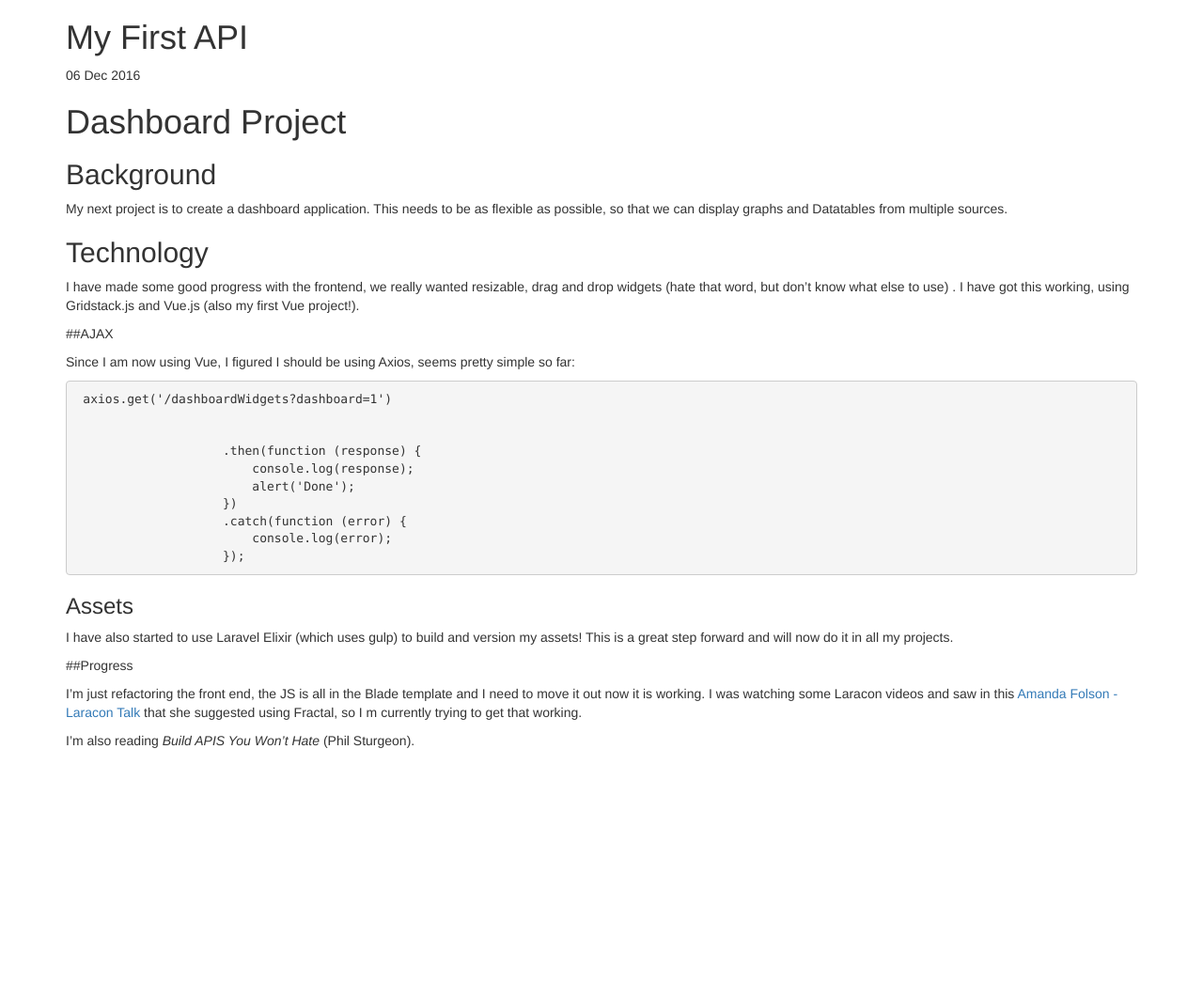
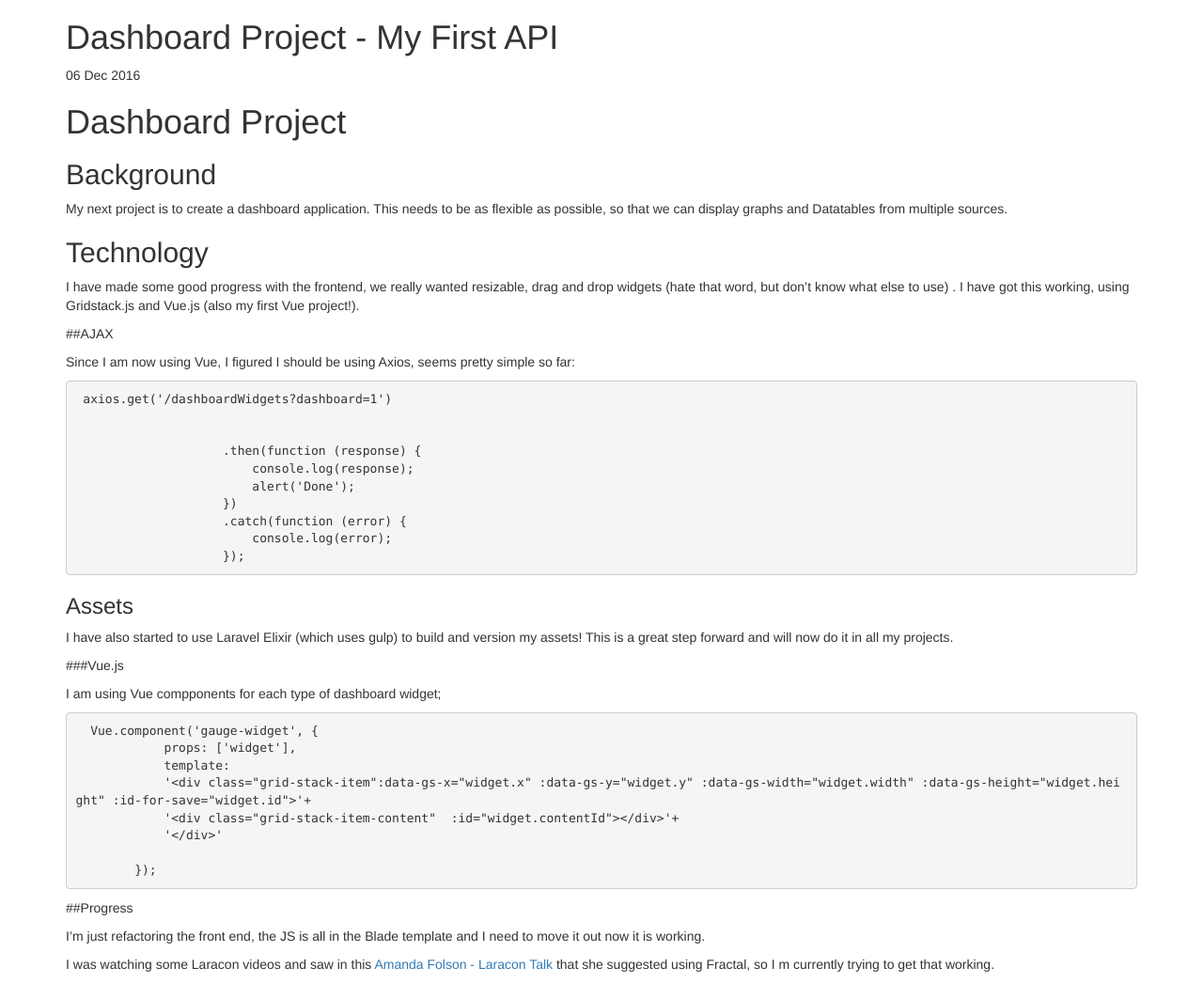
Before and after one commit to ArtisanTinkerer/ArtisanTinkerer.github.io, a Jekyll site: the page built from _posts/2016-12-06-Dashboard-Project.md, in a window 1280 px wide. Shown: the whole page at 94% size. Built offline with Jekyll 4.4.1, drawn with Linux system fonts in a browser that asks for light colours; before the commit the page ends 900 px from its top, so only the background shows below that.

Commit message:
Update and rename 2016-12-06-My-First-API.md to 2016-12-06-Dashboard-Project.md

````diff
--- a/_posts/2016-12-06-My-First-API.md
+++ b/_posts/2016-12-06-Dashboard-Project.md
@@ -1,6 +1,6 @@
 ---
 layout: post
-title: "My First API"
+title: "Dashboard Project - My First API"
 date: 2016-12-06
 ---
 
@@ -37,10 +37,23 @@ Since I am now using Vue, I figured I should be using Axios, seems pretty simple
 I have also started to use Laravel Elixir (which uses gulp) to build and version my assets! This is a great step forward and will now do it in all my projects.
 
 
+###Vue.js
+
+I am using Vue compponents for each type of dashboard widget;
+```
+  Vue.component('gauge-widget', {
+            props: ['widget'],
+            template:
+            '<div class="grid-stack-item":data-gs-x="widget.x" :data-gs-y="widget.y" :data-gs-width="widget.width" :data-gs-height="widget.height" :id-for-save="widget.id">'+
+            '<div class="grid-stack-item-content"  :id="widget.contentId"></div>'+
+            '</div>'
+
+        });
+```
+
+
 ##Progress
 
 I'm just refactoring the front end, the JS is all in the Blade template and I need to move it out now it is working.
-I was watching some Laracon videos and saw in this [Amanda Folson - Laracon Talk](https://streamacon.com/video/laracon-us/amanda-folson-apis-with-lumen)
-that she suggested using Fractal, so I m currently trying to get that working.
 
-I'm also reading *Build APIS You Won't Hate* (Phil Sturgeon).
+I was watching some Laracon videos and saw in this [Amanda Folson - Laracon Talk](https://streamacon.com/video/laracon-us/amanda-folson-apis-with-lumen) that she suggested using Fractal, so I m currently trying to get that working.
````
